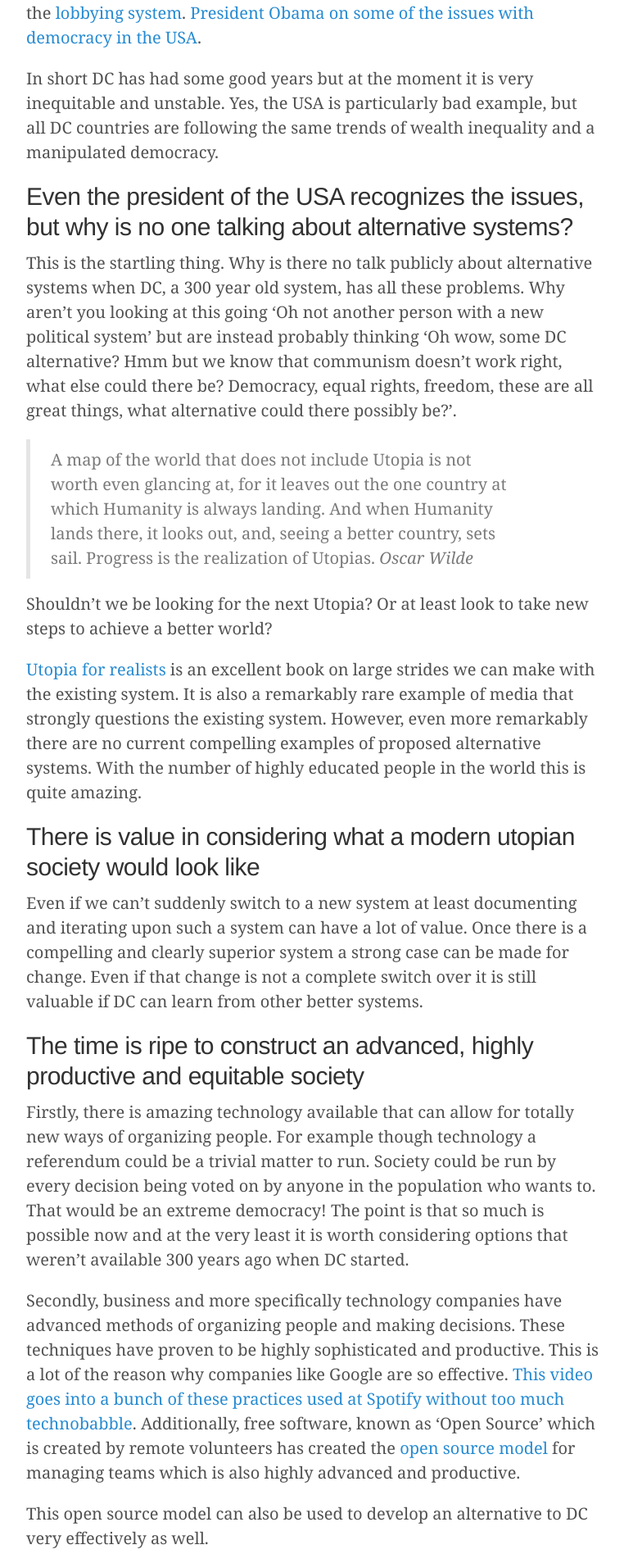
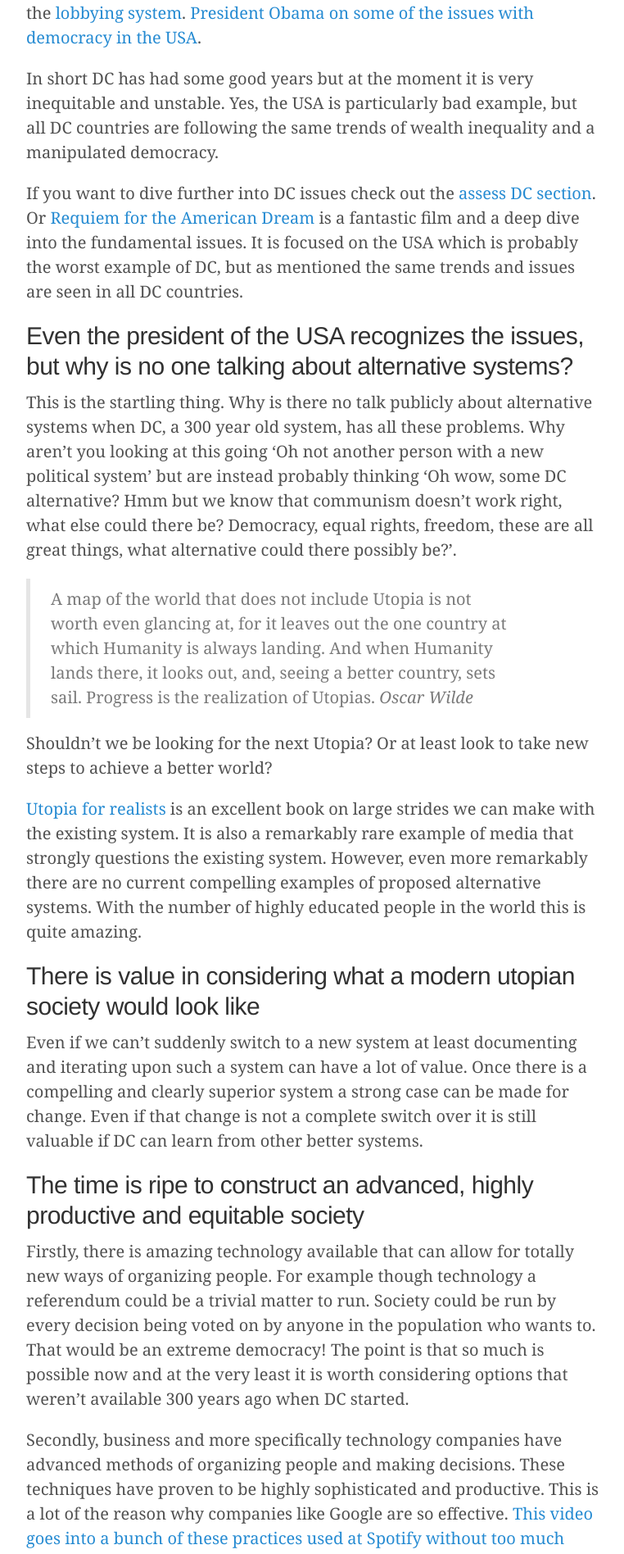
Before and after one commit to open-socialism/open-socialism-site, a Jekyll site: the page built from why-create-a-new-system.md, in a window 1280 px wide. Shown: the part 1419-3315 px from the top of the page at 82% size, without its empty margins (258-1020 px from the left). Built offline with Jekyll 4.4.1, drawn with Linux system fonts in a browser that asks for light colours.

Commit message:
add link to requiem for the american dream to why

```diff
--- a/why-create-a-new-system.md
+++ b/why-create-a-new-system.md
@@ -26,6 +26,8 @@ Democracy is also compromised with big money corrupting politics via the [lobbyi
 
 In short DC has had some good years but at the moment it is very inequitable and unstable. Yes, the USA is particularly bad example, but all DC countries are following the same trends of wealth inequality and a manipulated democracy.
 
+If you want to dive further into DC issues check out the [assess DC section](/assess-dc). Or [Requiem for the American Dream](http://requiemfortheamericandream.com/){:target="_blank"} is a fantastic film and a deep dive into the fundamental issues. It is focused on the USA which is probably the worst example of DC, but as mentioned the same trends and issues are seen in all DC countries.
+
 ## Even the president of the USA recognizes the issues, but why is no one talking about alternative systems?
 
 This is the startling thing. Why is there no talk publicly about alternative systems when DC, a 300 year old system, has all these problems. Why aren't you looking at this going 'Oh not another person with a new political system' but are instead probably thinking 'Oh wow, some DC alternative? Hmm but we know that communism doesn't work right, what else could there be? Democracy, equal rights, freedom, these are all great things, what alternative could there possibly be?'.
```
